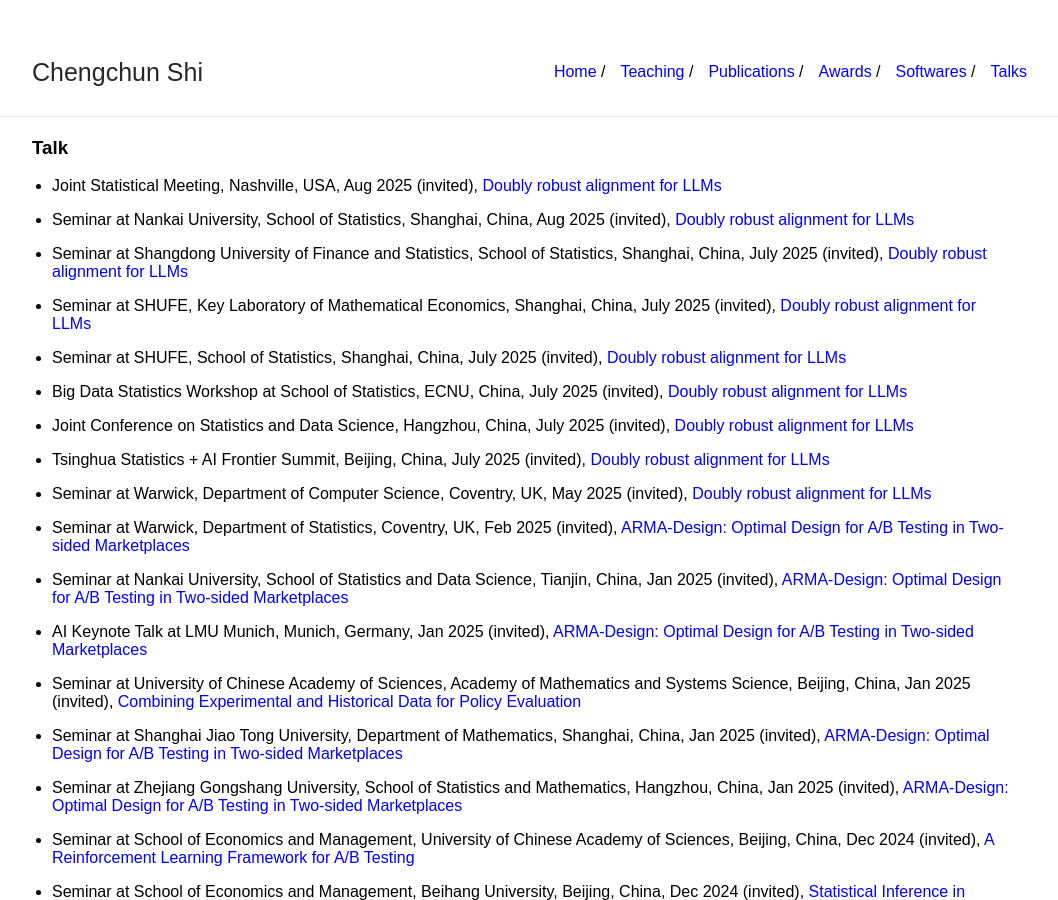
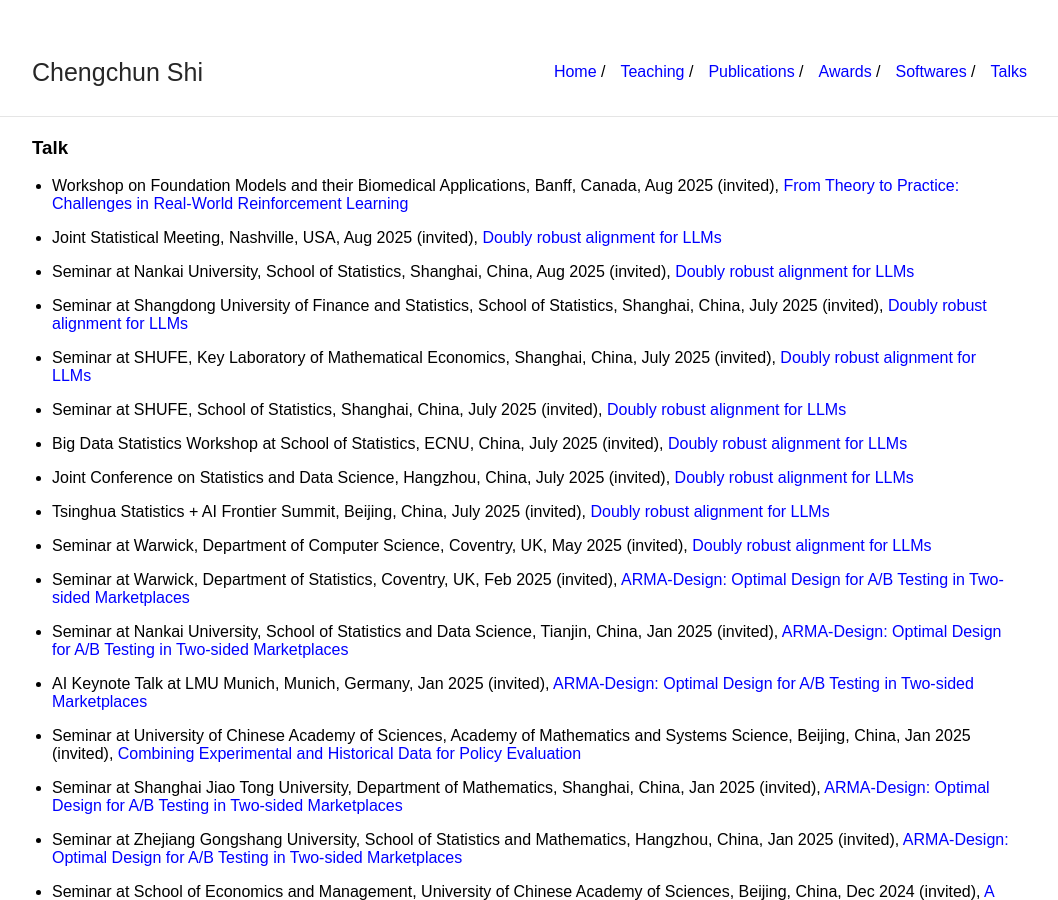
Before and after one commit to callmespring/callmespring.github.io, a Jekyll site: the page built from talk.md, in a window 1280 px wide and 900 px high. Shown: the whole window, without its empty margins (108-1166 px from the left). Built offline with Jekyll 4.4.1, drawn with Linux system fonts in a browser that asks for light colours.

Commit message:
Update talk.md

```diff
--- a/talk.md
+++ b/talk.md
@@ -4,6 +4,8 @@ title: Talk
 ---
 
 ### Talk
+
+* Workshop on Foundation Models and their Biomedical Applications, Banff, Canada, Aug 2025 (invited), [From Theory to Practice: Challenges in Real-World Reinforcement Learning](./slides/RLchanllenge.pdf)
 
 * Joint Statistical Meeting, Nashville, USA, Aug 2025 (invited), [Doubly robust alignment for LLMs](./slides/DRPO.pdf)
 
```
